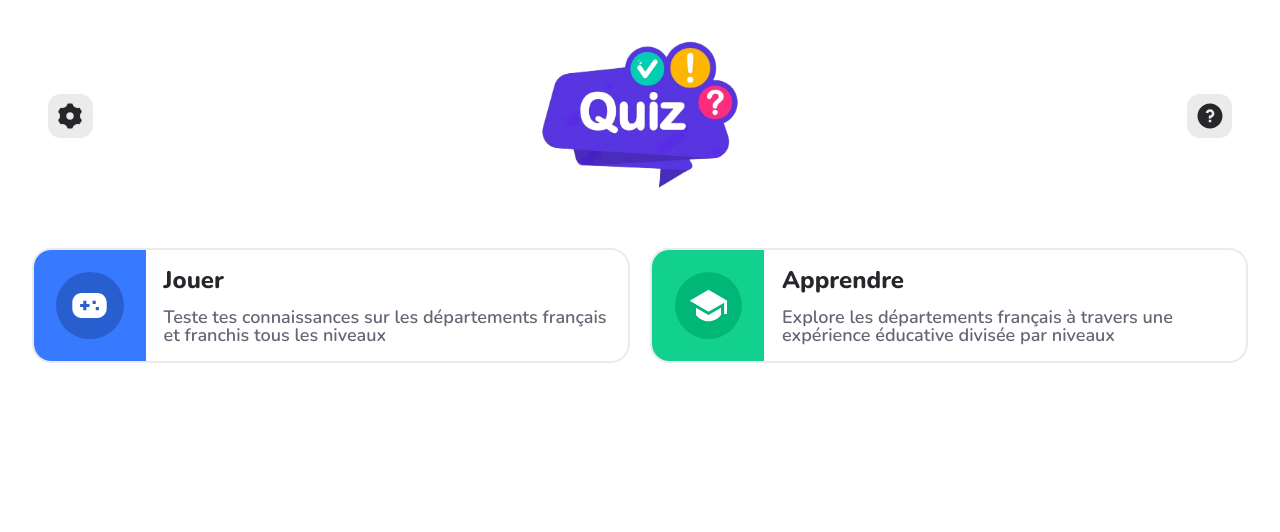
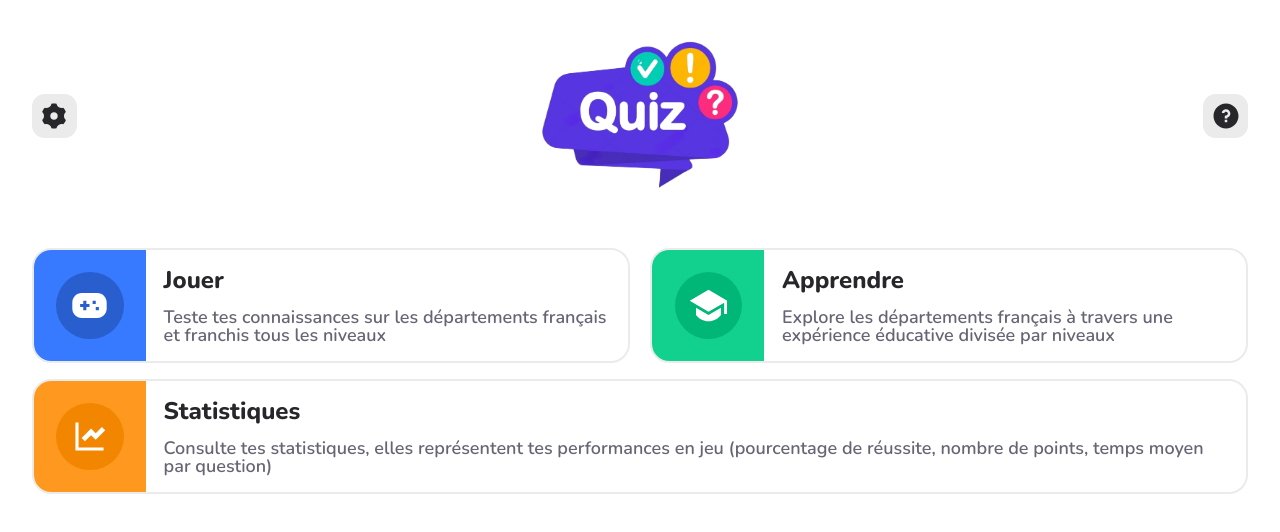
Before and after one commit to ArthurChf/HexaQuiz, a Vue app: page /#/ in a window 1280 px wide. Shown: the top 532 px of the page. Built offline with nearby package versions, Linux system fonts and the light colour scheme.

Commit message:
Add stats button

```diff
--- a/src/assets/style/components/_home-button.scss
+++ b/src/assets/style/components/_home-button.scss
@@ -92,9 +92,6 @@
 }
 
 @include breakpoint($breakpoint-lg) {
-    .home-button {
-        width: 50%;
-    }
     .home-button .icon-container .icon-circle {
         width: 4.2rem;
         height: 4.2rem;
--- a/src/assets/style/layouts/_default.scss
+++ b/src/assets/style/layouts/_default.scss
@@ -109,7 +109,7 @@
     align-items: center;
     justify-content: space-between;
     column-gap: 3rem;
-    padding: 1rem;
+    padding: 1rem 0;
     font-weight: var(--font-weight-bold);
     font-family: var(--font-family-1);
 }
--- a/src/assets/style/pages/_home.scss
+++ b/src/assets/style/pages/_home.scss
@@ -14,4 +14,7 @@
     .game-modes {
         flex-direction: row;
     }
+    .game-modes .home-button {
+        width: 50%;
+    }
 }
--- a/src/enums/IconEnum.ts
+++ b/src/enums/IconEnum.ts
@@ -5,5 +5,6 @@ export enum IconEnum {
     PLAY = 'PLAY',
     LEARN = 'LEARN',
     SETTINGS = 'SETTINGS',
-    HELP = 'HELP'
+    HELP = 'HELP',
+    STATS = 'STATS'
 }
--- a/src/views/Home.vue
+++ b/src/views/Home.vue
@@ -10,6 +10,10 @@
                 <template #description>Explore les départements français à travers une expérience éducative divisée par niveaux</template>
             </AppHomeButton>
         </div>
+        <AppHomeButton :icon="IconEnum.STATS" :to="RouteEnum.HOME" color="orange">
+            <template #title>Statistiques</template>
+            <template #description>Consulte tes statistiques, elles représentent tes performances en jeu (pourcentage de réussite, nombre de points, temps moyen par question)</template>
+        </AppHomeButton>
     </div>
 </template>
 
```
Also changed, not shown: src/assets/icons.svg.
